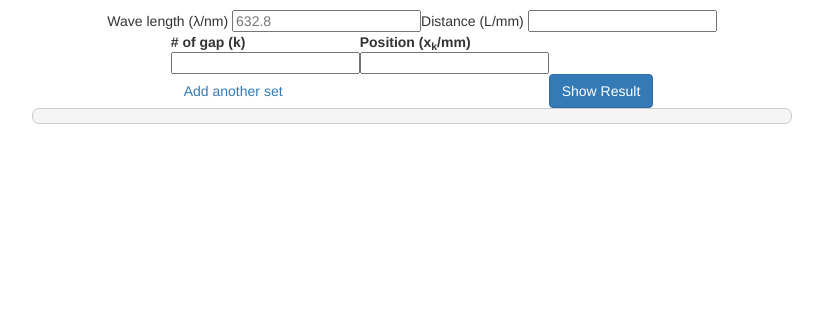
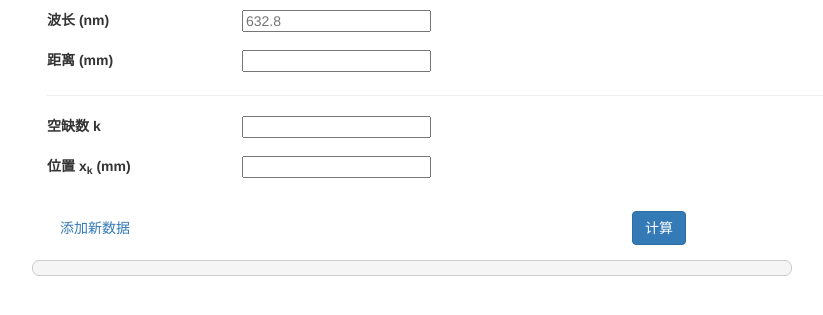
Before and after one commit to iBug/CPE-Toolbox, a Jekyll site: the page built from Diffraction/index.html, in a window 1280 px wide. Shown: the top 315 px of the page, without its empty margins (228-1051 px from the left). Built offline with Jekyll 4.4.1, drawn with Linux system fonts in a browser that asks for light colours; nearby versions of some CDN libraries; library files that are not in the unit come from our copies.

Commit message:
diffraction UI update

```diff
--- a/Diffraction/index.html
+++ b/Diffraction/index.html
@@ -3,7 +3,7 @@ title: Diffraction
 layout: tool
 ---
 
-<table align="center" id="preTable">
+<!-- <table align="center" id="preTable">
 	<tbody>
 		<tr>
 			<td>Wave length (&lambda;/nm) <input type="text" id="waveLength" placeholder="632.8" /></td>
@@ -28,4 +28,45 @@ layout: tool
 			<td colspan="2"><a id="showResult" class="btn btn-primary" href="#">Show Result</a></td>
 		</tr>
 	</tbody>
-</table>
+</table> -->
+
+<div class="container">
+		<form>
+			<div class="form-group row">
+				<label class="col-sm-2">波长 (nm)</label>
+				<div class="col-sm-10">
+					<input type="number" id="waveLength" placeholder="632.8" />
+				</div>
+			</div>
+			<div class="form-group row">
+					<label class="col-sm-2">距离 (mm)</label>
+					<div class="col-sm-10">
+						<input type="number" id="distance" value="" />
+					</div>
+				</div>
+			<hr>
+			<div class="form-group row">
+					<label class="col-sm-2">空缺数 k</label>
+					<div class="col-sm-10">
+						<input type="number" name="ik" />
+					</div>
+			</div>
+			<div class="form-group row">
+					<label class="col-sm-2">位置 x<sub>k</sub> (mm)</label>
+					<div class="col-sm-10">
+						<input type="number" name="ix" />
+					</div>
+			</div>
+			<div class="form-group row">
+					<a href="#delete" hidden>删除此条</a>
+			</div>
+			<div class="form-group row">
+				<div class="col-md-6">
+					<a id="addData" class="btn btn-secondary" href="#">添加新数据</a>
+				</div>
+				<div class="col-md-6">
+					<a id="showResult" class="btn btn-primary" href="#">计算</a>
+				</div>
+			</div>
+		</form>
+	</div>
--- a/Diffraction/script.js
+++ b/Diffraction/script.js
@@ -6,26 +6,26 @@ showResult.onclick = function() {
     vWaveLen = Number(document.getElementById("waveLength").value),
     vDist = document.getElementById("distance").value;
   if (vDist.length == 0) {
-    output.print("You forgot to enter L (distance between diffraction component and the CCD)!");
+    output.print("未输入距离 (衍射元件到 CCD)!");
     return;
   }
   if (vk.length <= 1 || vx.length <= 1) {
-    output.print("Cannot work with only 1 set of data!");
+    output.print("数据组数不足!");
     return;
   }
   vDist = Number(vDist);
 
   if (vk.length != vx.length) {
-    output.print("You supplied a different number of k's and x[k]'s.");
+    output.print("k 与 x_k 数量不同!");
     return;
   }
   var va = [], ax = iMath.linreg.a(vk, vx);
   for (let i = 0; i < vk.length; i++) {
     va.push(vk[i] * vWaveLen * vDist / (vx[i] - ax));
   }
-  output.print("Average of x: " + ax + " mm");
+  output.print("x 平均值: " + ax + " mm");
   for (let i = 0; i < va.length; i++) {
-    output.print("Calculated a[" + i + "]: " + va[i]/1000 + " \u03BCm");
+    output.print("计算得到 a[" + i + "]: " + va[i]/1000 + " \u03BCm");
   }
-  output.print("Average of a: " + iMath.average(va)/1000 + " \u03BCm");
+  output.print("a 平均值: " + iMath.average(va)/1000 + " \u03BCm");
 };
--- a/Pendulum/index.html
+++ b/Pendulum/index.html
@@ -59,10 +59,10 @@ layout: tool
 		</div>
 		<div class="form-group row">
 			<div class="col-md-6">
-				<a id="addData" class="btn" href="#">添加新数据</a>
+				<a id="addData" class="btn btn-secondary" href="#">添加新数据</a>
 			</div>
 			<div class="col-md-6">
-				<a id="showResult" class="btn" href="#">计算</a>
+				<a id="showResult" class="btn btn-primary" href="#">计算</a>
 			</div>
 		</div>
 	</form>
```
